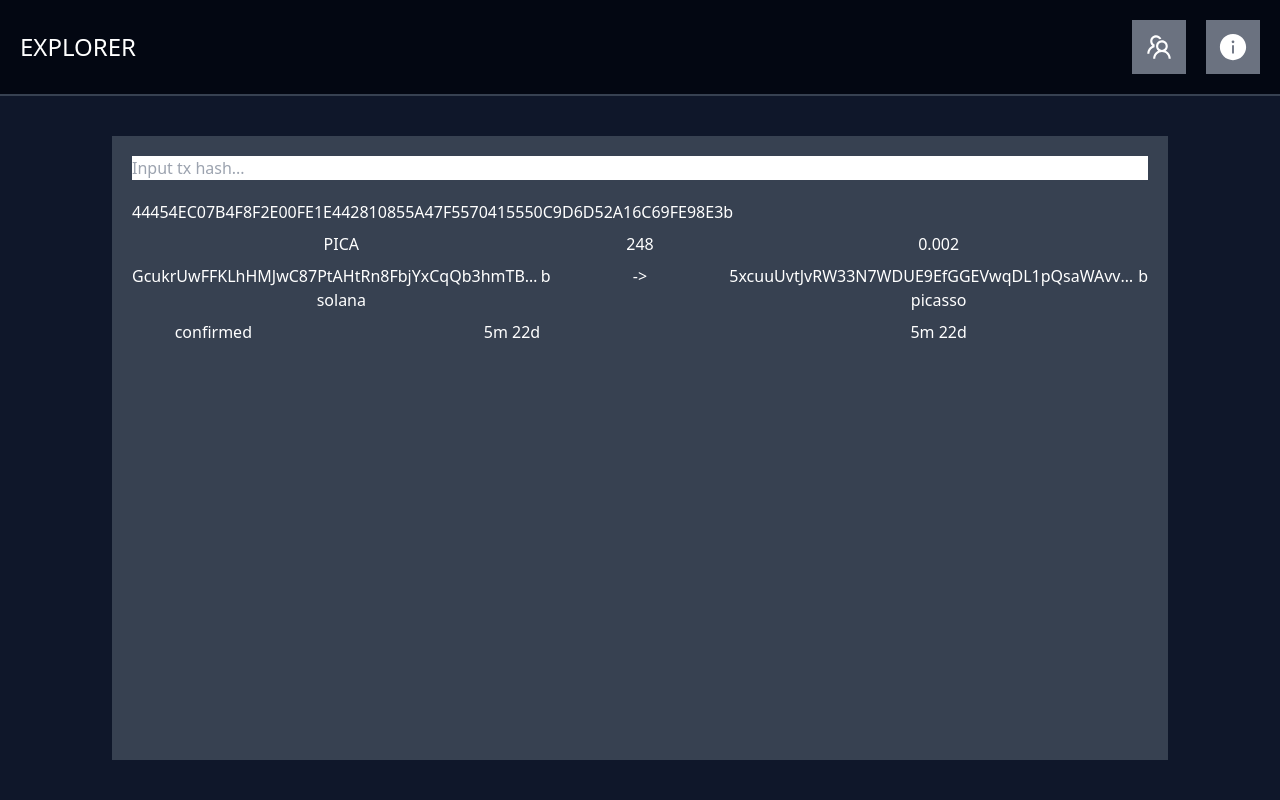
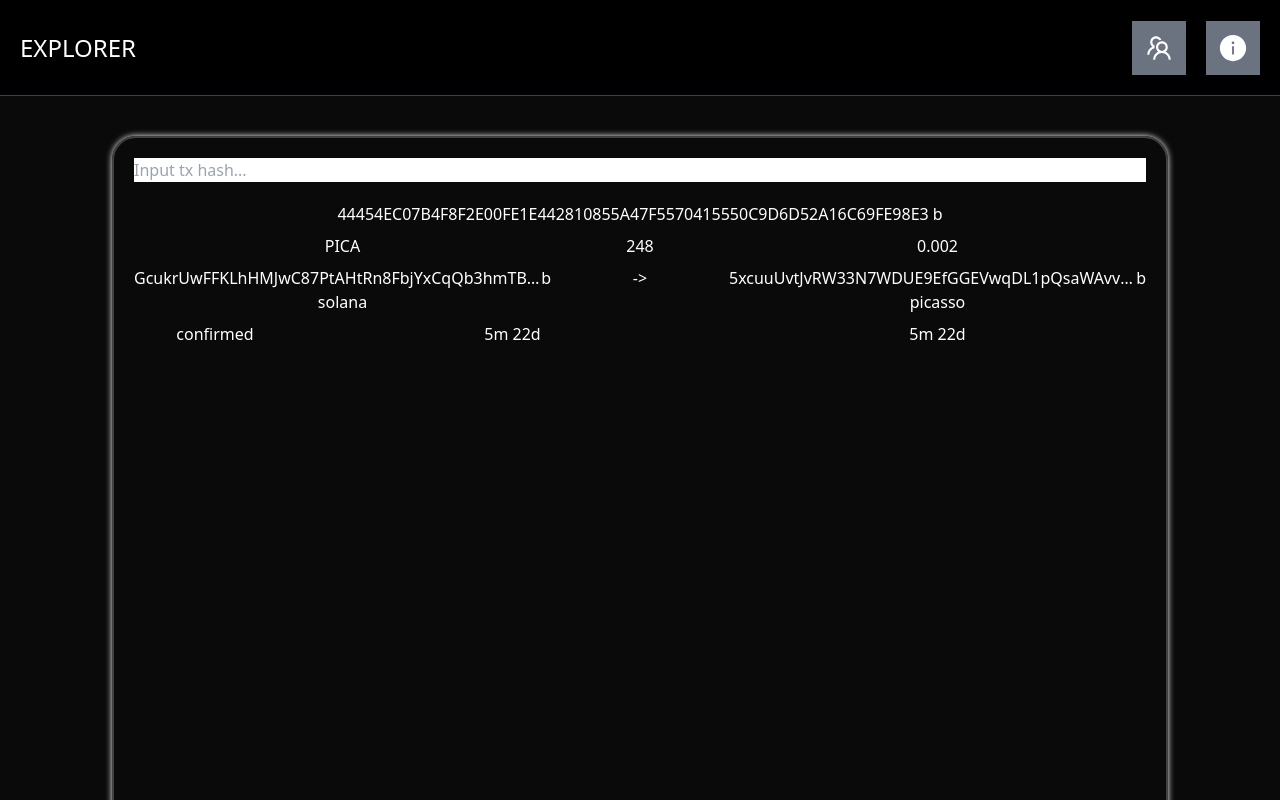
Before and after one commit to LucaPetrocchi/explorer, a React (Vite) app: page / in a window 1280 px wide. Both pictures are taken after a click on the element 640 px from the left and 243 px from the top of the page. Shown: the top 800 px of the page. Built offline with nearby package versions, Linux system fonts and the light colour scheme.

Commit message:
loader + search tweaks + style start

```diff
--- a/src/components/Explorer.tsx
+++ b/src/components/Explorer.tsx
@@ -34,7 +34,9 @@ export default function Explorer({ data }: ExplorerProps) {
         </thead>
         <tbody>
           {data.map((transaction) => {
-          return <TransactionCard key={transaction.hashTx} transaction={transaction} />
+            return (
+              <TransactionCard key={transaction.hashTx} transaction={transaction} />
+            )
           })}
         </tbody>
       </table>
@@ -58,7 +60,7 @@ function TransactionCard({ transaction }: CardProps) {
       <td
         className="explorer-table-cell-custom"
       >
-          <Hash className="truncate w-3/4">{transaction.hashTx}</Hash>
+        <Hash className="truncate text-center">{transaction.hashTx}</Hash>
       </td>
       <td
         className="explorer-table-cell-custom"
--- /dev/null
+++ b/src/components/Loading.tsx
@@ -0,0 +1,21 @@
+
+
+export default function Loading() {
+  return (
+    <div className="w-full h-5/6 flex justify-center align-middle">
+      <div className="
+      flex justify-center align-middle origin-[50%_68%]
+      w-0 h-0 self-center mb-[40px]
+      border-l-[50px] border-l-transparent
+      border-r-[50px] border-r-transparent
+      border-b-[86px] border-b-black
+      border-solid animate-spin">
+        <div className="w-0 h-0 mt-[12px] flex
+        border-l-[40px] border-l-transparent
+        border-r-[40px] border-r-transparent
+        border-b-[68px] border-b-white
+        border-solid"/>
+      </div>
+    </div>
+  )
+}
--- a/src/components/Navbar.tsx
+++ b/src/components/Navbar.tsx
@@ -22,7 +22,7 @@ type NavbarProps = {
 
 export default function Navbar({ options }: NavbarProps) {
   return (
-    <nav className="flex flex-row h-24 w-full px-5 align-middle justify-between bg-gray-950 border-b-gray-700 border-b-2">
+    <nav className="flex flex-row h-24 w-full px-5 align-middle justify-between bg-black border-b-gray-700 border-b-[1px]">
       <h1 className="self-center text-2xl">EXPLORER</h1>
       <div className="flex flex-row h-fit space-x-5 justify-between self-center">
         {options.map((op) => {
--- a/src/components/Search.tsx
+++ b/src/components/Search.tsx
@@ -1,9 +1,10 @@
 import { useRef, useState } from "react"
-import { useNavigate } from "react-router-dom"
+import { useLocation, useNavigate } from "react-router-dom"
 
 export default function Search() {
   const inputRef = useRef<null | HTMLInputElement>()
   const [value, setValue] = useState('')
+  const location = useLocation()
   const navigate = useNavigate()
 
   const hashrgxp = new RegExp("^[a-fA-F0-9]{64}$")
@@ -13,14 +14,17 @@ export default function Search() {
     inputRef.current?.blur()
   }
 
-  function handleSubmit() {
+  function handleSubmit(e: React.FormEvent) {
+    e.preventDefault()
+
     let test = hashrgxp.test(value)
-    if (test) {
-      navigate(`/transaction/${value}`)
+    let navTo = `/transaction/${value}`
+
+    if (test && navTo != location.pathname) {
+      navigate(navTo)
     } else {
       console.log("EPIC FAIL")
     }
-
   }
 
   return (
--- /dev/null
+++ b/src/components/TransactionBox.tsx
@@ -0,0 +1,49 @@
+import Hash from "./Hash"
+import DateSince from "./DateSince"
+import { Transaction } from "../mockdata"
+
+type TransactionBoxProps = {
+  data: Transaction
+}
+
+export default function TransactionBox({ data }: TransactionBoxProps) {
+
+  return (
+    <div className="grid grid-cols-12 columns-sm gap-2 text-center">
+      <div className="col-span-12 truncate flex justify-center">
+        <Hash className="truncate w-full mr-1">{data.hashTx}</Hash>
+      </div>
+
+      <div className="col-span-5">{data.currency} </div>
+      <div className="col-span-2"> {data.amount}</div>
+      <div className="col-span-5">{data.fees}</div>
+
+      <div className="col-span-5 truncate flex flex-col">
+        <Hash className="truncate">{data.hashFrom}</Hash>
+        <p>{data.transferFrom}</p>
+      </div>
+      <div className="col-span-2">{`->`}</div>
+      <div className="col-span-5 flex flex-col">
+        <Hash className="truncate">{data.hashTo}</Hash>
+        <p>{data.transferTo}</p>
+      </div>
+
+      <div className="col-span-2">{data.status}</div>
+      <div className="col-span-5">
+        {data.timestamp
+          ? <DateSince timestamp={data.timestamp} />
+          : 'N/A'
+        }
+      </div>
+      <div className="col-span-5">
+        {data.status === "pending"
+          ? <DateSince timestamp={data.timestamp} />
+          : data.status === "confirmed" && data.completionTime
+            ? <DateSince timestamp={data.completionTime} />
+            : 'N/A'
+
+        }
+      </div>
+    </div>
+  )
+}
--- a/src/layouts/Layout.tsx
+++ b/src/layouts/Layout.tsx
@@ -20,7 +20,6 @@ import { Outlet } from "react-router-dom"
 import Navbar from "../components/Navbar"
 import Search from "../components/Search";
 import "../index.css"
-import { Suspense } from "react";
 
 const navOptions = [
   {
@@ -80,10 +79,10 @@ const navOptions = [
 export default function Layout() {
   return (
     <>
-      <div className="bg-slate-900 text-white flex-col justify-center align-middle w-full h-dvh pb-5">
+      <div className="bg-neutral-950 text-white flex-col justify-center align-middle w-full min-h-screen h-fit pb-5">
         {/* <h1 className="text-3xl font-bold underline">AAAAAAAAAAA</h1> */}
         <Navbar options={navOptions} />
-        <div className="h-4/5 p-5 mx-28 mt-10 bg-gray-700">
+        <div className="border-neutral-700 border-2 rounded-3xl shadow-[0_0px_6px] shadow-white min-h-[800px] flex flex-col p-5 mx-28 mt-10 mb-6">
           <Search />
           <Outlet />
         </div>
--- a/src/main.tsx
+++ b/src/main.tsx
@@ -17,12 +17,10 @@ const router = createBrowserRouter([
         children: [{
           path: "/",
           element: <Root />,
-          // loader: rootLoader,
         },
         {
           path: "transaction/:hashTx",
           element: <TransactionDetail />,
-          // loader: transactionLoader,
         }]
     }
     ],
--- a/src/mockdata.ts
+++ b/src/mockdata.ts
@@ -24,10 +24,13 @@ export async function getData(): Promise<Transaction[]> {
 }
 
 export async function getDataByHash(hashTx: string): Promise<Transaction | undefined> {
-  return new Promise(resolve => {
-    setTimeout(() => resolve(
-      data.find(transaction => transaction.hashTx == hashTx)
-    ), 2000)
+
+  let d = data.find(transaction => transaction.hashTx == hashTx)
+
+  return new Promise((resolve) => {
+    setTimeout(() => {
+      resolve(d)
+    }, 2000)
   })
 
 
--- a/src/routes/Root.tsx
+++ b/src/routes/Root.tsx
@@ -1,25 +1,32 @@
 import Explorer from "../components/Explorer";
 import { Transaction, getData } from "../mockdata";
 import { useEffect, useState } from "react";
+import Loading from "../components/Loading";
+import ErrorPage from "../error-page";
 
-// type Data = Awaited<ReturnType<typeof getData>>
-
-// export async function rootLoader() {
-//   const data: Data = await getData();
-//   return data
-// }
 
 export default function Root() {
-  // const data = useLoaderData() as Awaited<ReturnType<typeof rootLoader>>
   const [data, setData] = useState<Transaction[] | null>()
+  const [isLoading, setLoading] = useState(true)
 
   useEffect(() => {
-    getData().then((data) => {setData(data)})
-  })
+    setLoading(true)
+    getData().then((data) => {
+      setData(data)
+      setLoading(false)
+    })
+  }, [])
 
-  if (data) {
-    return (
-      <Explorer data={data} />
-    )
-  }
+
+  return (
+    <>
+      {isLoading
+        ? <Loading />
+        : data
+          ? <Explorer data={data} />
+          : <ErrorPage />
+
+      }
+    </>
+  )
 }
--- a/src/routes/TransactionDetail.tsx
+++ b/src/routes/TransactionDetail.tsx
@@ -1,74 +1,38 @@
-import { LoaderFunctionArgs, useLoaderData, useParams } from "react-router-dom";
+import { redirect, useParams } from "react-router-dom";
 import { useState, useEffect } from "react";
 import { getDataByHash } from "../mockdata"
 import { Transaction } from "../mockdata";
-import DateSince from "../components/DateSince";
-import Hash from "../components/Hash";
+import TransactionBox from "../components/TransactionBox";
+import Loading from "../components/Loading";
+import ErrorPage from "../error-page";
 
-type Data = Awaited<ReturnType<typeof getDataByHash>>
-
-// export async function transactionLoader({ params }: LoaderFunctionArgs<string>) {
-//   const data: Data = await getDataByHash(params.hashTx)
-
-//   if (data) {
-//     return data
-//   } else {
-//     throw new Error("Could not be found")
-//   }
-
-// }
 
 export default function TransactionDetail() {
-  // const data = useLoaderData() as Awaited<ReturnType<typeof transactionLoader>>
 
   const params = useParams<{ hashTx: string }>()
 
   const [data, setData] = useState<Transaction | null>()
+  const [isLoading, setLoading] = useState(true)
 
   useEffect(() => {
+    setLoading(true)
     if (params.hashTx) {
-      getDataByHash(params.hashTx).then((data) => { setData(data) })
+      getDataByHash(params.hashTx).then((data) => {
+        setData(data)
+        setLoading(false)
+      })
     }
-  })
+  }, [params])
 
-  if (data) {
-    return (
-      <div className="grid grid-cols-12 columns-sm gap-2 w-full text-center">
-        <div className="col-span-12 truncate">
-          <Hash className="truncate">{data.hashTx}</Hash>
-        </div>
+  return (
+    <>
+      {isLoading
+        ? <Loading />
+        : data
+          ? <TransactionBox data={data} />
+          : <ErrorPage />
+      }
+    </>
+  )
 
-        <div className="col-span-5">{data.currency} </div>
-        <div className="col-span-2"> {data.amount}</div>
-        <div className="col-span-5">{data.fees}</div>
-
-        <div className="col-span-5 truncate flex flex-col">
-          <Hash className="truncate">{data.hashFrom}</Hash>
-          <p>{data.transferFrom}</p>
-        </div>
-        <div className="col-span-2">{`->`}</div>
-        <div className="col-span-5 flex flex-col">
-          <Hash className="truncate">{data.hashTo}</Hash>
-          <p>{data.transferTo}</p>
-        </div>
-
-        <div className="col-span-2">{data.status}</div>
-        <div className="col-span-5">
-          {data.timestamp
-            ? <DateSince timestamp={data.timestamp} />
-            : 'N/A'
-          }
-        </div>
-        <div className="col-span-5">
-          {data.status === "pending"
-            ? <DateSince timestamp={data.timestamp} />
-            : data.status === "confirmed" && data.completionTime
-              ? <DateSince timestamp={data.completionTime} />
-              : 'N/A'
-
-          }
-        </div>
-      </div>
-    )
-  }
 }
```
Lines whose indentation alone changed are shown as unchanged.
